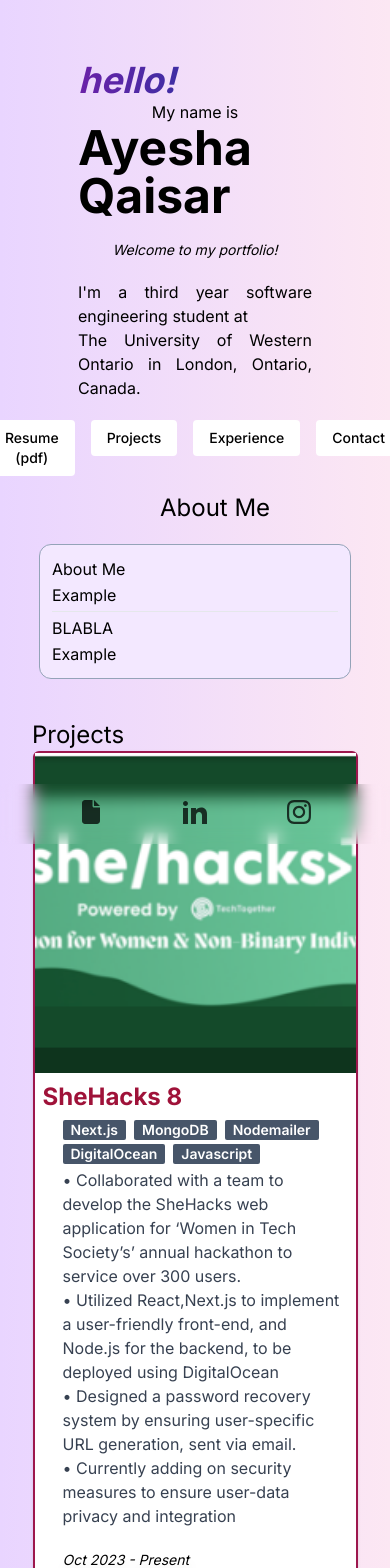
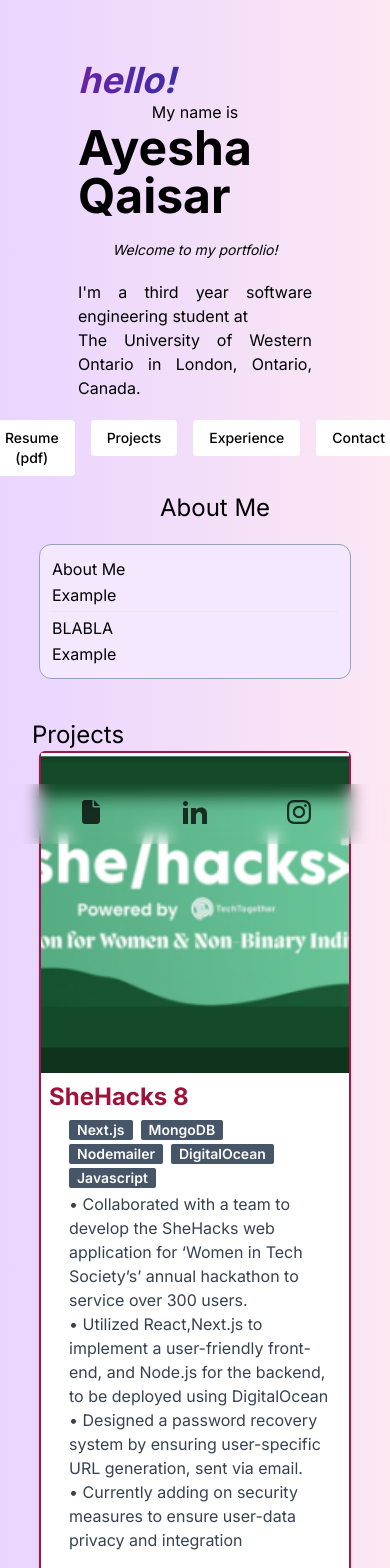
Before and after one commit to ayeshaq2/aq-portfolio, a Next.js app: page / in a window 390 px wide. Shown: the top 1568 px of the page. Built offline with nearby package versions, Linux system fonts and the light colour scheme.

Commit message:
minor edits to cards

```diff
--- a/app/components/cards/Cards.js
+++ b/app/components/cards/Cards.js
@@ -132,7 +132,7 @@
 const Cards = () =>{
     return(
         <div className='flex justify-center'>
-        <div className='w-5/6 box-border mx-auto grid grid-cols-1 md:grid-cols-2 gap-10 grid-flow-row-dense flex-wrap align-items-start ' >
+        <div className='w-4/5 box-border mx-auto grid grid-cols-1 md:grid-cols-2 gap-10 grid-flow-row-dense flex-wrap align-items-start ' >
 
        { projects.map( (project, index) =>(
             // <SimpleGrid spacing='3' className='flex flex-col justify-between'>
```
